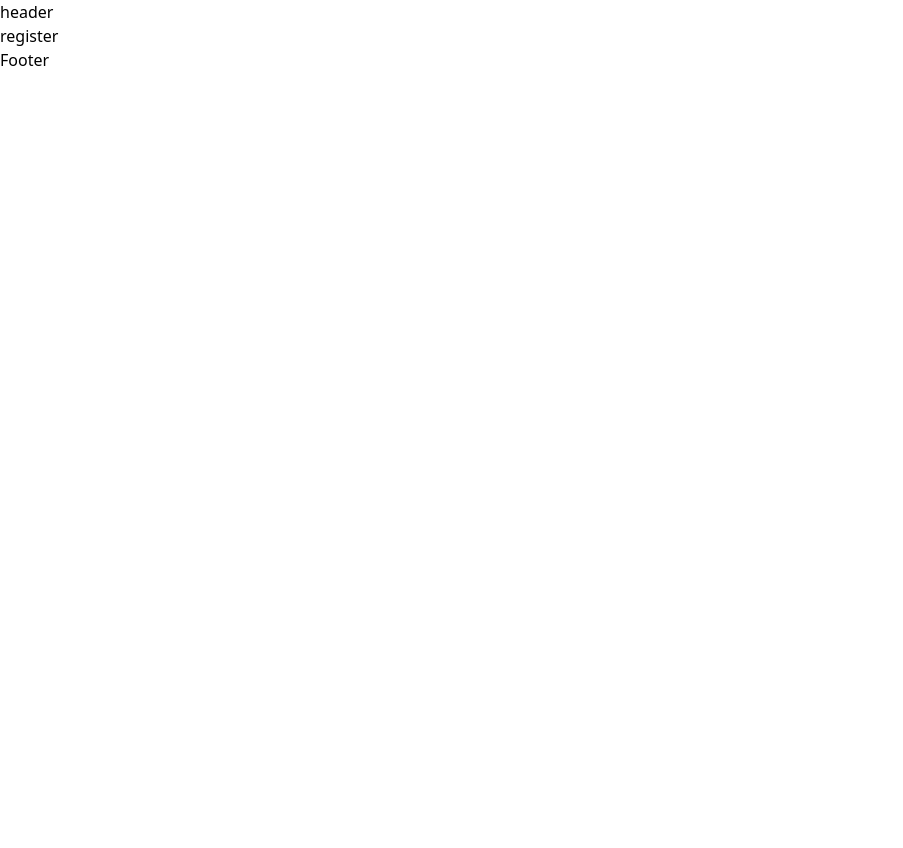
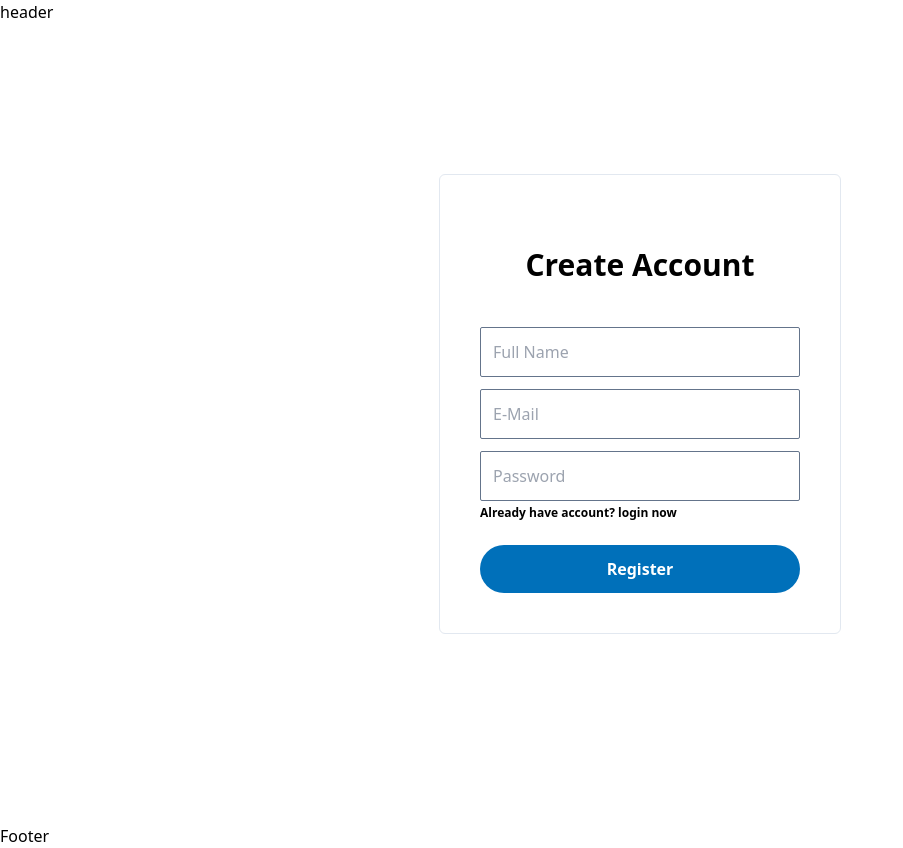
Before and after one commit to mdhasan76/Daily-Task, a React (Create React App) app: page /register in a window 1280 px wide. Shown: the whole page, without its empty margins (0-903 px from the left). Before the commit the page ends 800 px from the top, so only its background shows below. Built offline with nearby package versions, Linux system fonts and the light colour scheme.

Commit message:
register page

```diff
--- a/src/page/login/Login.js
+++ b/src/page/login/Login.js
@@ -6,19 +6,19 @@ const Login = () => {
 <div class="min-h-screen flex justify-center items-center bg-white">
   <div class="p-10 border-[1px] -mt-10 border-slate-200 rounded-md flex flex-col items-center space-y-3">
     <div class="py-8">
-      <img alt='' width="30" class="-mt-10" src="https://www.paypalobjects.com/images/shared/momgram@2x.png" />
+      <p className='font-bold text-3xl text-center'>Login</p>
     </div>
     <input class="p-3 border-[1px] border-slate-500 rounded-sm w-80" placeholder="E-Mail" />
     <div class="flex flex-col space-y-1">
       <input class="p-3 border-[1px] border-slate-500 rounded-sm w-80" placeholder="Password" />
-      <p class="font-semibold ">First at Daily task? <Link to="/register" className='hover:text-[#0070ba] hover:border-b'>Register now </Link> </p>
+      <p class="font-semibold text-xs">First at Daily task? <Link to="/register" className='hover:text-[#0070ba] hover:border-b'>Register now </Link> </p>
     </div>
     <div class="flex flex-col space-y-5 w-full">
-      <button class="w-full bg-[#0070ba] rounded-3xl p-3 text-white font-bold transition duration-200 hover:bg-[#003087]">Log in</button>
+      <button class="w-full mt-3 bg-[#0070ba] rounded-3xl p-3 text-white font-bold transition duration-200 hover:bg-[#003087]">Log in</button>
       <div class="flex items-center justify-center border-t-[1px] border-t-slate-300 w-full relative">
         <div class="-mt-1 font-bod bg-white px-5 absolute">Or</div>
       </div>
-      <button class="w-full border-blue-900 hover:border-[#003087] hover:border-[2px] border-[1px] rounded-3xl p-3 text-[#0070ba] font-bold transition duration-200">Sign Up</button>
+      <button class="w-full border-blue-900 hover:border-[#003087] hover:border-[2px] border-[1px] rounded-3xl p-3 text-[#0070ba] font-bold transition duration-200">Continew with google</button>
     </div>
   </div>
 </div>
--- a/src/page/register/Register.js
+++ b/src/page/register/Register.js
@@ -1,10 +1,24 @@
 import React from 'react';
+import { Link } from 'react-router-dom';
 
 const Register = () => {
     return (
-        <div>
-            register
-        </div>
+        <div class="min-h-screen flex justify-center items-center bg-white">
+  <div class="p-10 border-[1px] -mt-10 border-slate-200 rounded-md flex flex-col items-center space-y-3">
+    <div class="py-8">
+      <p className='font-bold text-3xl text-center'>Create Account</p>
+    </div>
+    <input type="text" class="p-3 border-[1px] border-slate-500 rounded-sm w-80" placeholder="Full Name" />
+    <input type="email" class="p-3 border-[1px] border-slate-500 rounded-sm w-80" placeholder="E-Mail" />
+    <div class="flex flex-col space-y-1">
+      <input type="password" class="p-3 border-[1px] border-slate-500 rounded-sm w-80" placeholder="Password" />
+      <p class="font-semibold text-xs">Already have account? <Link to="/login" className='hover:text-[#0070ba] hover:border-b'>login now </Link> </p>
+    </div>
+    <div class="flex flex-col space-y-5 w-full">
+      <button class="w-full mt-3 bg-[#0070ba] rounded-3xl p-3 text-white font-bold transition duration-200 hover:bg-[#003087]">Register</button>
+    </div>
+  </div>
+</div>
     );
 };
 
```
